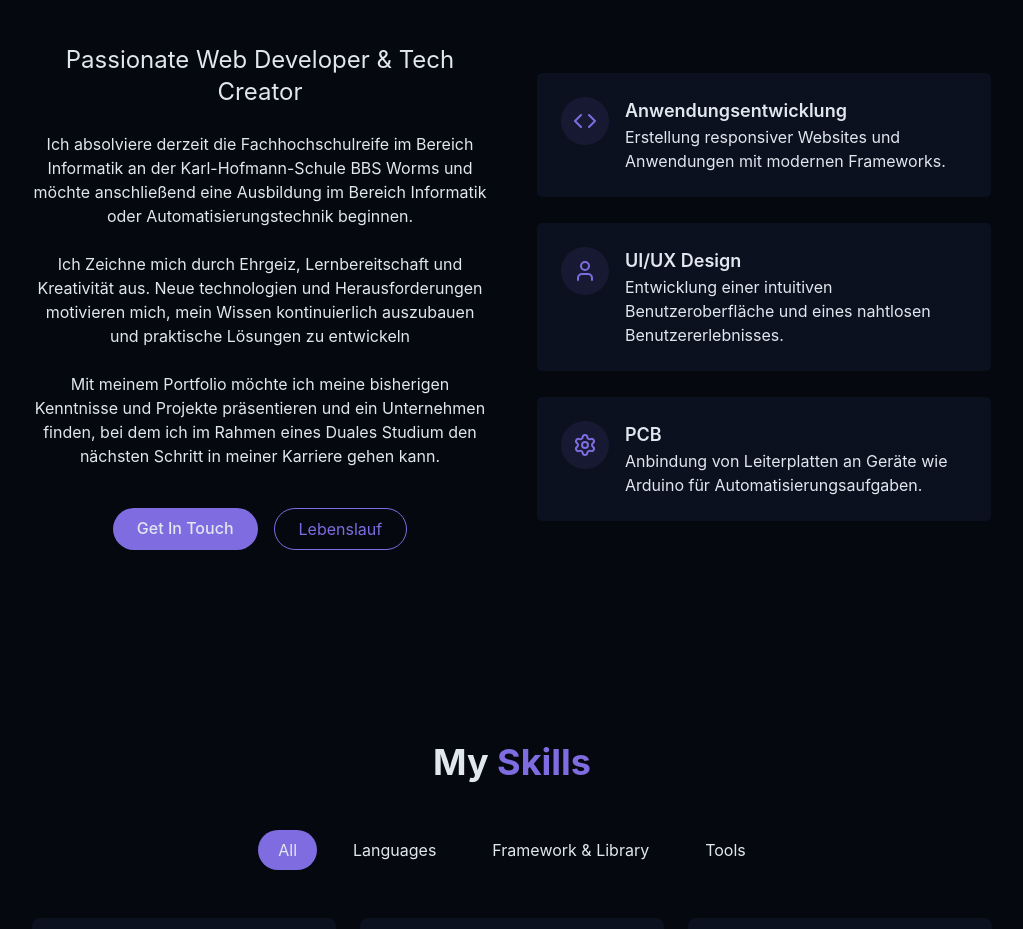
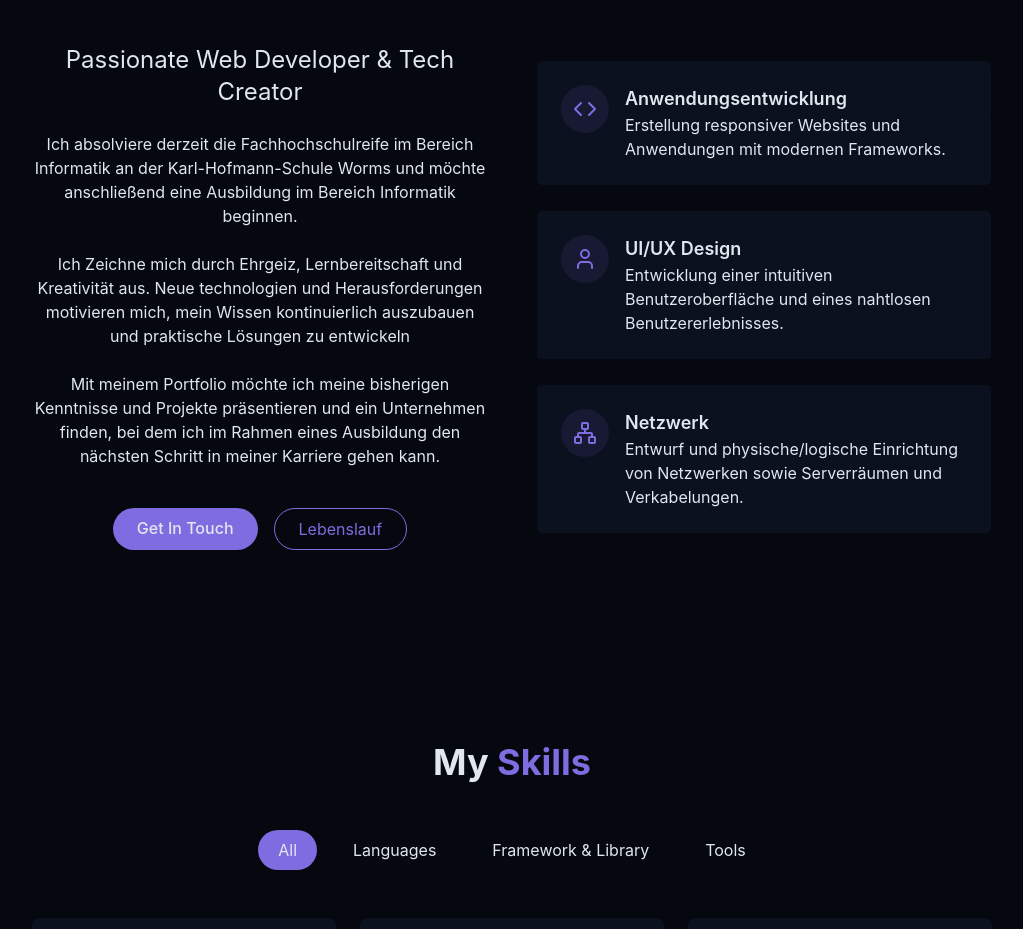
Before and after one commit to sin-n581/My-Portfolio, a React (Vite) app: page / in a window 1280 px wide. Shown: the part 940-1869 px from the top of the page, without its empty margins (128-1151 px from the left). Built offline with nearby package versions, Linux system fonts and the light colour scheme.

Commit message:
Modify AboutSection content and icon
Updated text content and replaced an icon in the AboutSection component.

```diff
--- a/src/components/AboutSection.tsx
+++ b/src/components/AboutSection.tsx
@@ -1,4 +1,4 @@
-import {  Code, Settings, User } from "lucide-react";
+import {  Code, Network, User } from "lucide-react";
 
 export const AboutSection = () => {
     return (
@@ -14,8 +14,8 @@ export const AboutSection = () => {
                     <h3 className="text-2xl fon-semibold" >Passionate Web Developer & Tech Creator</h3>
                     <p className="text-muted-foreground">
                         Ich absolviere derzeit die Fachhochschulreife im Bereich
-                        Informatik an der Karl-Hofmann-Schule BBS Worms und möchte
-                        anschließend eine Ausbildung im Bereich Informatik oder Automatisierungstechnik beginnen.
+                        Informatik an der Karl-Hofmann-Schule Worms und möchte
+                        anschließend eine Ausbildung im Bereich Informatik beginnen.
 
                     </p>
 
@@ -27,7 +27,7 @@ export const AboutSection = () => {
 
                     <p className="text-muted-foreground">
                         Mit meinem Portfolio möchte ich meine bisherigen Kenntnisse und Projekte präsentieren
-                        und ein Unternehmen finden, bei dem ich im Rahmen eines Duales Studium den nächsten
+                        und ein Unternehmen finden, bei dem ich im Rahmen eines Ausbildung den nächsten
                         Schritt in meiner Karriere gehen kann.
                     </p>
 
@@ -80,13 +80,13 @@ export const AboutSection = () => {
                     <div className="gradient-border p-6 card-hover">
                         <div className="flex items-start gap-4">
                             <div className="p-3 rounded-full bg-primary/10">
-                            <Settings className="h-6 w-6 text-primary" />
+                            <Network className="h-6 w-6 text-primary" />
                             </div>
                             <div className="text-left">
-                                <h4 className="font-semibold text-lg">PCB</h4>
+                                <h4 className="font-semibold text-lg">Netzwerk</h4>
                                 <p className="text-muted-foreground">
-                                    Anbindung von Leiterplatten an Geräte wie
-                                    Arduino für Automatisierungsaufgaben.
+                                     Entwurf und physische/logische Einrichtung von Netzwerken
+                                     sowie Serverräumen und Verkabelungen.
                                 </p>
                             </div>
                         </div>
```
